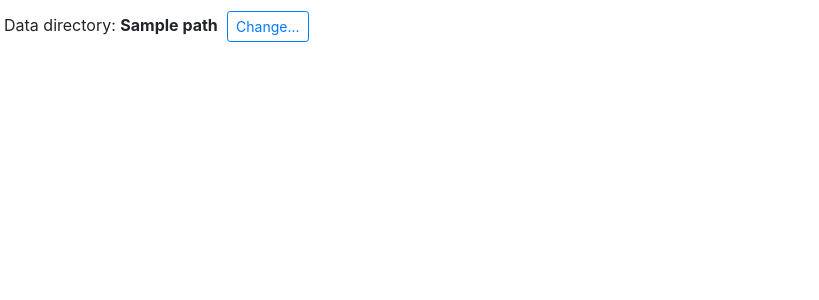
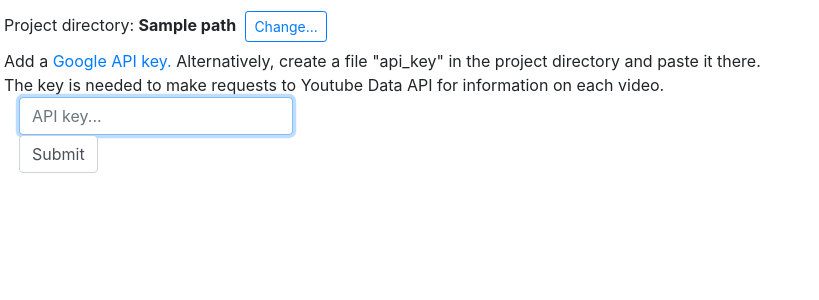
Before and after one commit to VldmrB/youtube-watched, a Flask app: template templates/index.html in a window 1280 px wide. Shown: the top 300 px of the page, without its empty margins (0-819 px from the left). Run offline with Flask 2, Linux system fonts and the light colour scheme; the template is opened without the code that fills it: most values are stand-ins (such as "Sample title", 1, 10 or a date in 2020); some libraries are stand-ins or nearby versions.

Commit message:
Another commit

```diff
--- a/main.py
+++ b/main.py
@@ -1,15 +1,9 @@
 import os
-import shutil
-import json
-# import logging
-# from utils import logging_config
-# import write_to_sql
-from utils import load_file
 from os.path import join
 from flask import Flask, render_template, url_for
 from flask import request, redirect, make_response, flash
+from convert_takeout import get_all_records
 
-PROFILES_JSON = 'profiles.json'
 app = Flask(__name__)
 app.secret_key = '23lkjhv9z8y$!gffflsa1g4[p[p]'
 
@@ -21,52 +15,86 @@ def strong(text):
     return f'<strong>{text}</strong>'
 
 
+def get_project_dir_path_from_cookie():
+    return request.cookies.get('project-dir')
+
+
 @app.route('/')
 def index():
-    path = request.cookies.get('project-dir')
-    if not path:
+    project_path = get_project_dir_path_from_cookie()
+    if not project_path:
         return render_template('index.html')
-    elif not os.path.exists(path):
-        flash(f'{flash_err} could not find directory {strong(path)}')
+    elif not os.path.exists(project_path):
+        flash(f'{flash_err} could not find directory {strong(project_path)}')
         return render_template('index.html')
 
-    return render_template('index.html', path=path)
+    api_key_path = join(project_path, 'api_key')
+    if os.path.exists(api_key_path):
+        with open(api_key_path, 'r') as api_file:
+            api_key = True if api_file.read().strip() else None
+    else:
+        api_key = None
+
+    return render_template('index.html', path=project_path, api_key=api_key)
 
 
 @app.route('/create_project_dir', methods=['POST'])
-def setup_project_dir():
-    if request.method == 'POST':
-        path = request.form['project-dir']
-        try:
-            os.makedirs(path, exist_ok=True)
-        except FileNotFoundError:
-            raise
-        except OSError:
-            flash(f'{flash_err} invalid path.')
-            return redirect(url_for('index'))
-        resp = make_response(redirect(url_for('index')))
-        if path:
-            dirs_to_make = ['logs', 'graphs']
-            try:
-                if not os.path.exists(path):
-                    os.mkdir(path)
-                for dir_ in dirs_to_make:
-                    os.mkdir(join(path, dir_))
-            except FileExistsError:
-                pass
-            except OSError:
-                flash(f'{flash_err} {strong(path)} is not a valid profile name')
-            resp.set_cookie('project-dir', path, max_age=31_536_000)
-            return resp
+def create_project_dir():
+    project_path = request.form['project-dir']
+    resp = make_response(redirect(url_for('index')))
+
+    try:
+        if not os.path.exists(project_path):
+            os.makedirs(project_path)
+            flash(f'{flash_note} '
+                  f'Created directory {os.path.abspath(project_path)}')
+        dirs_to_make = ['logs', 'graphs']
+        for dir_ in dirs_to_make:
+            os.mkdir(join(project_path, dir_))
+    except FileNotFoundError:
+        raise
+    except FileExistsError:
+        pass
+    except OSError:
+        flash(f'{flash_err} {strong(project_path)} is not a valid path')
+        return redirect(url_for('index'))
+    resp.set_cookie('project-dir', project_path, max_age=31_536_000)
+    return resp
+
+
+@app.route('/setup_api_key', methods=['POST'])
+def setup_api_key():
+    api_key = request.form['api-key']
+    project_path = get_project_dir_path_from_cookie()
+    with open(join(project_path, 'api_key'), 'w') as api_file:
+        api_file.write(api_key)
+
     return redirect(url_for('index'))
 
 
+@app.route('/convert_takeout', methods=['POST'])
+def convert_takeout():
+    takeout_path = request.form.get('takeout-path')
+    if not os.path.isdir(takeout_path):
+        flash(f'{flash_err} {strong(takeout_path)} is not a directory or a '
+              f'valid path.')
+        return redirect(url_for('index', failed=True))
+
+    takeout_records = get_all_records(takeout_path, silent=True)
+    if not takeout_records:
+        flash(f'{flash_err} No watch-history files found.')
+        return redirect(url_for('index', failed=True))
+
+    project_path = get_project_dir_path_from_cookie()
+
+    return redirect(url_for('index'))
+
+
+
 if __name__ == '__main__':
-    test_db_path = r'G:\pyton\youtube_watched_data\test2'
-    # os.chdir(test_db_path)
-    # log_path = r'logs\sql_fails.log'
-    # logging_config(log_path)
-    # logger = logging.getLogger(__name__)
+    app.run()
+    # from utils import logging_config
+    # logging_config(r'C:\Users\Vladimir\Desktop\sql_fails.log')
     # write_to_sql.setup_db()
 
     # write_to_sql.create_all_tables(test_db_path)
@@ -75,7 +103,4 @@ if __name__ == '__main__':
     # insert_categories(test_db_path, takeout_path[:takeout_path.rfind('\\')])
     # insert_parent_topics(test_db_path)
     # insert_sub_topics(test_db_path)
-    #
     # write_to_sql.insert_videos()
-
-    app.run()
--- a/static/main.css
+++ b/static/main.css
@@ -8,13 +8,10 @@
     margin-bottom: 0.5em;
     }
 
-.prf-lst-prf-name {
-    display: inline-block;
-    margin-right: 0.5em;
-    width: 60px;
-    font-weight: bold;
-}
-
 .rnm-sbmt {
     display: none;
     }
+
+#takeout-clarification {
+    width: 35rem;
+    }
--- a/templates/base.html
+++ b/templates/base.html
@@ -4,18 +4,14 @@
         <meta charset="UTF-8">
         <meta name="viewport" content="width=device-width, initial-scale=1.0">
         <link rel="stylesheet" href="{{ url_for('static', filename='bootstrap-4.2.1.min.css') }}">
-        <!--<link href="{{ url_for('static', filename='fontawesome-free-5.6.3-web/css/all.css') }}" rel="stylesheet">-->
         <link rel="stylesheet" href="{{ url_for('static', filename='main.css') }}">
         <link rel="icon" href="{{ url_for('static', filename='favicon.png') }}">
         <script src="{{ url_for('static', filename='jquery-3.3.1.min.js') }}"></script>
         <script src="{{ url_for('static', filename='popper-1.14.6.umd.min.js') }}" async></script>
         <script src="{{ url_for('static', filename='bootstrap-4.2.1.min.js') }}" async></script>
-        <script src="{{ url_for('static', filename='fontawesome-free-5.6.3-web/js/all.js') }}" async></script>
-        <title>
-            {% block title %}Youtube Data Analysis{% endblock %}
-        </title>
+        <title>{% block title %}Youtube Data Analysis{% endblock %}</title>
     </head>
     <body class="m-1">
-        {% block body %}{% endblock %}
+    {% block body %}{% endblock %}
     </body>
 </html>
--- a/templates/index.html
+++ b/templates/index.html
@@ -4,68 +4,59 @@
 {% block title %} {{ super() }} {% endblock %}
 
 {% block body %}
-    <div id="project-dir-setup">
+    <div id="project-dir">
     {% with messages = get_flashed_messages() %} {% if messages %}
                 {% for message in messages %}
-                        <div>{{ message| safe}}</div>
+                    <div>{{ message| safe }}</div>
                 {% endfor %}
     {% endif %} {% endwith %}
-        <div class="dir-clarification">
+        <div id="project-dir-clarification">
         {% if path %}
-                Data directory: <span id="project-dir-path" class="path">{{ path }}</span>
+            Project directory: <span id="project-dir-path" class="path">{{ path }}</span>
             <button id="show-project-form-button"
                     class="btn btn-outline-primary btn-sm shw-btn"
                     data-toggle="collapse"
                     data-target="#project-dir-form">Change...</button>
         {% else %}
-                Create a project directory (or enter a previously created one).
+            <div>Create a project directory (or enter a previously created one).</div>
         {% endif %}
+        </div>
             <form id="project-dir-form" class="collapse form-inline"
-                  action="{{ url_for('setup_project_dir') }}" method=post>
+                  action="{{ url_for('create_project_dir') }}" method=post>
                 <div id="project-dir-input-group" class="col-md-3">
                     <input id="project-dir-input" class="form-control" name="project-dir"
-                           placeholder="Directory path..." pattern="[^/?<>|*]+" required>
+                           placeholder="Directory path..." pattern='[^/?<>|*"]+' required>
                     <input class="form-control" type="submit" value="Submit">
                 </div>
             </form>
             <script>
                 var projectDirInput = document.querySelector("#project-dir-input");
-                projectDirInput.addEventListener(
-                    "invalid",
-                    function() {
-                        if (projectDirInput.value != "") {
-                            projectDirInput.setCustomValidity(
-                                "Characters \/?<>|*\" are not allowed.");
-                    }})
-                projectDirInput.addEventListener(
-                    "input",
-                    function(){ projectDirInput.setCustomValidity(""); });
+                projectDirInput.addEventListener("invalid",
+                    function() { if (projectDirInput.value != "") {
+                        projectDirInput.setCustomValidity("Characters /?<>|*\" are not allowed.");
+                    }});
+                projectDirInput.addEventListener("input", function() { projectDirInput.setCustomValidity(""); });
                 document.getElementById('project-dir-input').focus();
             {% if path %}
-                        $("#project-dir-form").on("submit", function(event){
+                $("#project-dir-form").on("submit", function(event) {
                     var newDirValue = $("#project-dir-input").val();
                     if (newDirValue != $("#project-dir-path").html()) {
                         confirm('Switch to ' + newDirValue + '?\nThe old one and its data will still be there.')
                     } else {
+                        event.preventDefault();
                         var dirInputGroup = $("#project-dir-input-group");
-                                event.preventDefault();
                         if (dirInputGroup.children().length == 2) {
                             var sameDirError = $("<div>Already set to this directory</div>").css('color', 'red');
                             dirInputGroup.append(sameDirError);
                             setTimeout(function(){ sameDirError.remove(); }, 2000);
-                                }
-                            }
+                        }}
                 });
-                    var show_btn = $("#show-project-form-button");
-                    show_btn.on(
-                        'click',
-                        function(){
-                            if (show_btn.html() == 'Change...') {
-                                show_btn.html('Cancel');
-                                setTimeout(
-                                    function(){$("#project-dir-input").focus()}, 1);}
-                            else {
-                                show_btn.html('Change...')}
+                var showProjectFormButton = $("#show-project-form-button");
+                showProjectFormButton.on( 'click', function() {
+                    if (showProjectFormButton.html() == 'Change...') {
+                        showProjectFormButton.html('Cancel');
+                        setTimeout( function(){$("#project-dir-input").focus()}, 1);
+                    } else { showProjectFormButton.html('Change...') }
                 });
             {% else %}
                 $("#project-dir-form").removeClass('collapse');
@@ -73,5 +64,98 @@
             {% endif %}
             </script>
     </div>
+    {% if path %}
+    <div id="api-key-setup">
+        <div id="api-key-clarification">
+        {% if api_key %}
+            <button id="api-key-form-button"
+                    class="btn btn-outline-primary btn-sm shw-btn"
+                    data-toggle="collapse"
+                    data-target="#api-key-form">Change API key...</button>
+        {% else %}
+            Add a <a href="https://support.google.com/googleapi/answer/6158862?hl=en"
+                     target="_blank">Google API key.</a>
+            Alternatively, create a file "api_key" in the project directory and paste it there.
+            <br>
+            The key is needed to make requests to Youtube Data API for information on each video.
+        {% endif %}
         </div>
+        <form id="api-key-form" class="collapse form-inline"
+              action="{{ url_for('setup_api_key') }}" method=post>
+            <div class="col-md-3">
+                <input id="api-key-input" type="password" class="form-control" name="api-key"
+                       placeholder="API key..." required>
+                <input class="form-control" type="submit" value="Submit">
+            </div>
+        </form>
+
+        <script>
+        {% if api_key %}
+            var showApiFormButton = $("#api-key-form-button");
+            showApiFormButton.on( 'click', function() {
+                if (showApiFormButton.html() == 'Change API key...') {
+                    showApiFormButton.html('Cancel');
+                    setTimeout( function(){$("#api-key-input").focus()}, 1);
+                } else { showApiFormButton.html('Change API key...') }
+            });
+        {% else %}
+            $("#api-key-form").removeClass('collapse');
+            $("#api-key-form input[name='api-key']").focus();
+        {% endif %}
+        </script>
+    </div>
+    {% endif %}
+
+{% if api_key %}
+    <div id="takeout-setup">
+        <div id="takeout-clarification">
+            {% if takeout_records %}
+            <button id="takeout-form-button"
+                    class="btn btn-outline-primary btn-sm shw-btn"
+                    data-toggle="collapse"
+                    data-target="#takeout-form">Additional Takeout...</button>
+            {% else %}
+            Point to the directory containing the watch-history file(s) or to the file itself.
+            <br>
+            Only locates watch-history.html files within directories in case any of the following is true:
+            <ul>
+                <li>watch-history file(s) (numbers may be appended at the end)</li>
+                <li>Takeout directory, extracted from the archive downloaded from Google Takeout</li>
+                <li>Directory of the download archive, extracted with the same
+                    name as the archive e.g. "takeout-20181120T163352Z-001"</li>
+            </ul>
+            The search will become confined to one of these types after the first match,
+            e.g. if a watch-history file is found in the very directory that was
+            passed, it'll continue looking for those in the same place, but not in Takeout directories.
+            <br>
+            For multiple files, the best thing to do is to manually move them
+            into one directory while adding a number to the end of each name, e.g. watch-history_001.html,
+            from oldest to newest.
+            {% endif %}
+        </div>
+        <form id="takeout-form" class="collapse form-inline"
+              action="{{ url_for('convert_takeout') }}" method=post>
+            <div class="col-md-3">
+                <input id="takeout-input" class="form-control" name="takeout-path"
+                       placeholder="Takeout directory path..." required>
+                <input class="form-control" type="submit" value="Submit">
+            </div>
+        </form>
+
+        <script>
+            {% if takeout_records %}
+                var showTakeoutFormButton = $("#takeout-form-button");
+                showTakeoutFormButton.on( 'click', function() {
+                    if (showTakeoutFormButton.html() == 'Change API key...') {
+                        showTakeoutFormButton.html('Cancel');
+                        setTimeout( function(){$("#takeout-input").focus()}, 1);
+                    } else { showTakeoutFormButton.html('Change API key...') }
+                });
+            {% else %}
+                $("#takeout-form").removeClass('collapse');
+                $("#takeout-form input[name='takeout-path']").focus();
+            {% endif %}
+            </script>
+    </div>
+{% endif %}
 {% endblock %}
--- a/write_to_sql.py
+++ b/write_to_sql.py
@@ -2,11 +2,9 @@ import sqlite3
 import logging
 import youtube
 from typing import Union, Optional
-from utils import get_final_key_paths, logging_config
-from utils import convert_duration, sqlite_connection
+from utils import get_final_key_paths, convert_duration, sqlite_connection
 from config import video_keys_and_columns
 
-logging_config(r'C:\Users\Vladimir\Desktop\sql_fails.log')
 logger = logging.getLogger(__name__)
 DB_NAME = 'yt.sqlite'
 TABLE_SCHEMAS = {
```
Also changed, not shown: cli.py (deleted, +0 -20 lines), convert_takeout.py (+55 -43 lines). Lines whose indentation alone changed are shown as unchanged.
